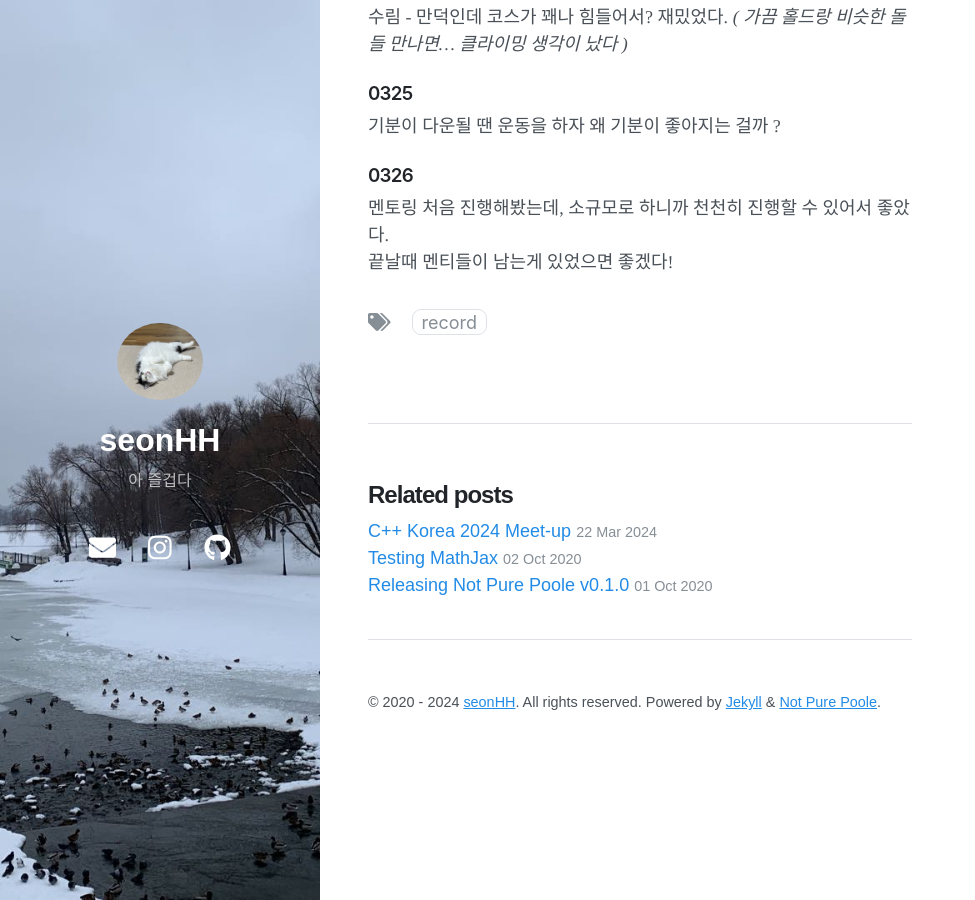
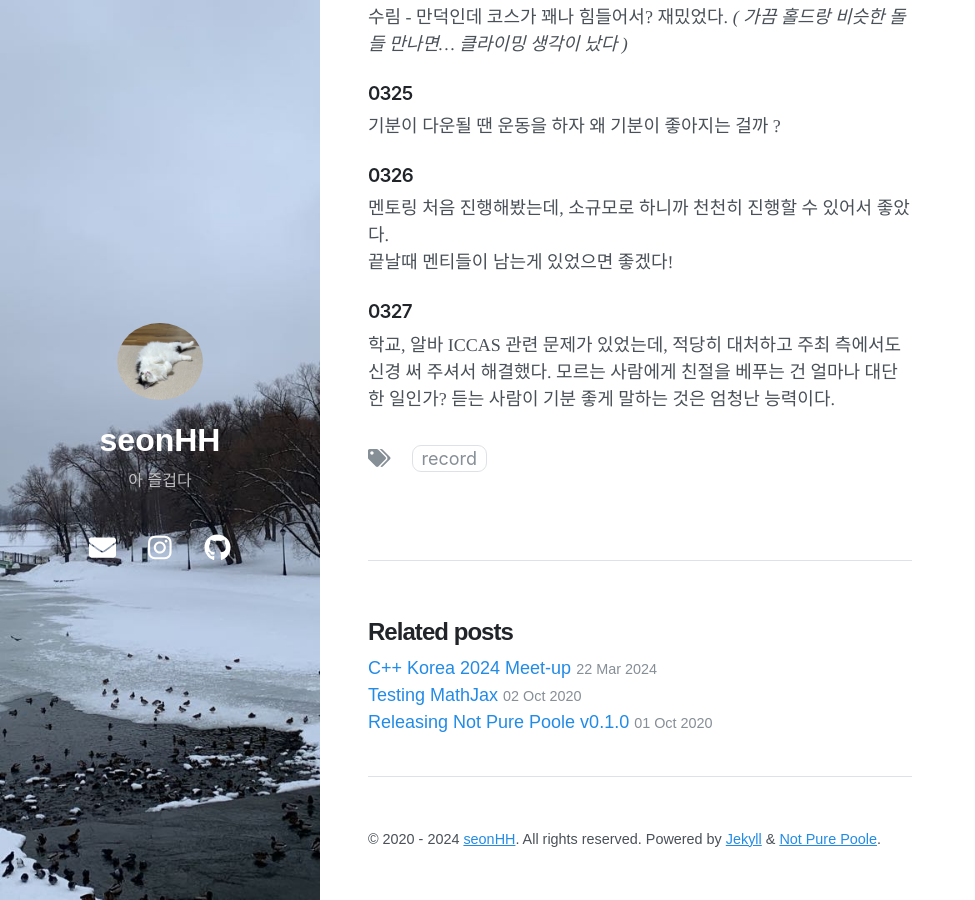
Before and after one commit to seonHH/seonHH.github.io, a Jekyll site: the page built from _posts/2024-03-01-[Record]24.03.md, in a window 1280 px wide and 900 px high, scrolled down 1706 px. Shown: the whole window, without its empty margins (0-975 px from the left). Built offline with Jekyll 4.4.1, drawn with Linux system fonts in a browser that asks for light colours; nearby versions of some CDN libraries.

Commit message:
update record

```diff
--- a/_posts/2024-03-01-[Record]24.03.md
+++ b/_posts/2024-03-01-[Record]24.03.md
@@ -74,3 +74,10 @@ BWB 같은 대규모가 아니라 새로웠지만, 잔잔한 매력도 좋은
 
 멘토링 처음 진행해봤는데, 소규모로 하니까 천천히 진행할 수 있어서 좋았다.
 끝날때 멘티들이 남는게 있었으면 좋겠다!
+
+### 0327
+
+학교, 알바
+ICCAS 관련 문제가 있었는데, 적당히 대처하고 주최 측에서도 신경 써 주셔서 해결했다.
+모르는 사람에게 친절을 베푸는 건 얼마나 대단한 일인가?
+듣는 사람이 기분 좋게 말하는 것은 엄청난 능력이다.
```
